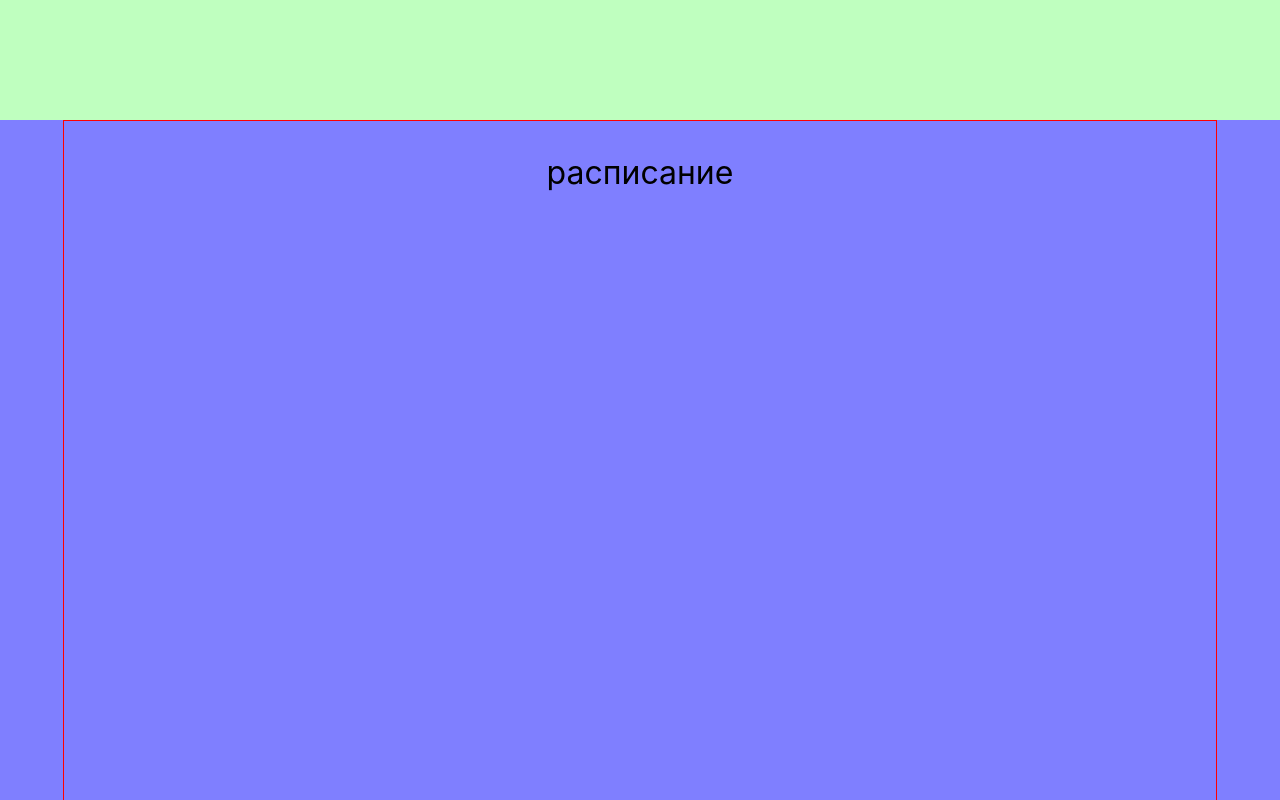
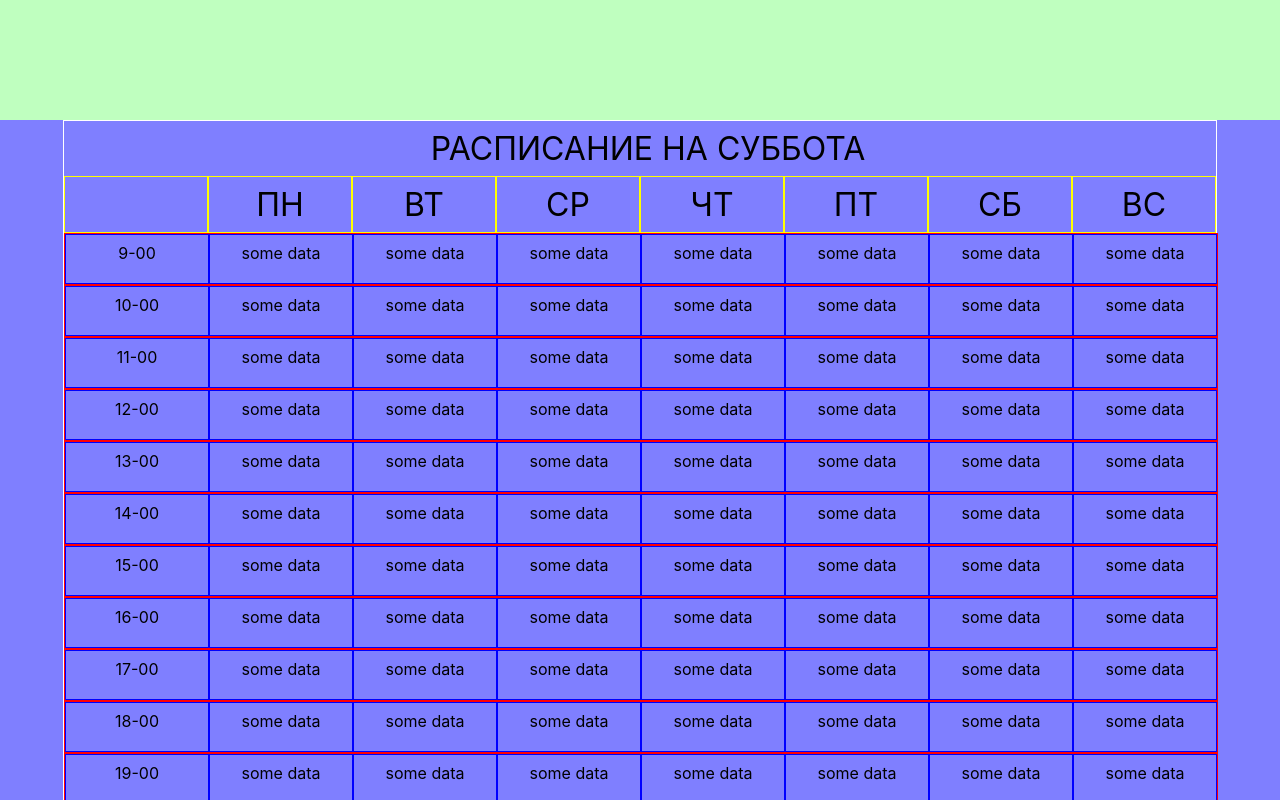
Before and after one commit to mityabeldii/mvJS, a React (Create React App) app in the folder landing-template/: page / in a window 1280 px wide. Shown: the part 2280-3080 px from the top of the page. Built offline with nearby package versions, Linux system fonts and the light colour scheme.

Commit message:
MVJS-8: add schedule table structure

```diff
--- a/landing-template/src/screens.js
+++ b/landing-template/src/screens.js
@@ -68,20 +68,39 @@ const PageVideo = (props) => <LayoutStyle.RectangleBlock bgColorStyle={`rgba(0,2
     <PageVideoStyle.WrapTourWatch />
 </LayoutStyle.RectangleBlock>
 
+// 4 page
+
 // 6 page - Schedule
-const week = ['Пн', 'Вт', 'Ср', 'Чт', 'Пт', 'Сб', 'Вс'];
-// let weekDay = week.map((i) =>
-//     return { <PageScheduleStyle.ScheduleTableHeadItem><p>day</p></PageScheduleStyle.ScheduleTableHeadItem>}
-// );
+const week = ['', 'Пн', 'Вт', 'Ср', 'Чт', 'Пт', 'Сб', 'Вс'];
+const dayTime = ['9-00', '10-00', '11-00', '12-00', '13-00', '14-00', '15-00', '16-00', '17-00', '18-00', '19-00', '20-00', '21-00'];
+/* Элемент шапки таблицы */
+const weekDay = week.map((elem, index) => {
+    return <PageScheduleStyle.ScheduleTableHeadItem key={index}><p>{elem}</p></PageScheduleStyle.ScheduleTableHeadItem>
+});
+/* Формирование таблицы */
+const tableWeek = dayTime.map((row, row_index) => {
+     /* Ряд таблицы */
+    return <PageScheduleStyle.ScheduleTableRow key={row_index}>
+                {
+                    /* Элемент таблицы */
+                    week.map((column, column_index) => {
+                            return <PageScheduleStyle.ScheduleTableItem key={column_index}>
+                                        <p>{ column_index === 0 ? row : `some data` }</p>
+                                </PageScheduleStyle.ScheduleTableItem>
+                            })
+                }
+    </PageScheduleStyle.ScheduleTableRow>
+});
 
+const day = 'суббота';
 const PageSchedule = (props) => <LayoutStyle.RectangleBlock bgColorStyle={`rgba(0,0,255,0.5)`}>
     <PageScheduleStyle.WrapScheduleTable>
-        <p>расписание</p>
+        <p>{`расписание на ${day}`}</p>
         <PageScheduleStyle.ScheduleTableHead>
-
+            {weekDay}
         </PageScheduleStyle.ScheduleTableHead>
         <PageScheduleStyle.ScheduleTable>
-
+            {tableWeek}
         </PageScheduleStyle.ScheduleTable>
     </PageScheduleStyle.WrapScheduleTable>
 </LayoutStyle.RectangleBlock>
--- a/landing-template/src/styled-components/PageScheduleStyle.js
+++ b/landing-template/src/styled-components/PageScheduleStyle.js
@@ -1,6 +1,7 @@
 /*eslint-disable no-unused-vars*/
 import styled from "styled-components";
-// import * as Variables from "./styled-components/VariableStyle";
+import * as Variables from "./VariableStyle";
+console.log(Variables)
 
 export const WrapScheduleTable = styled.section `
     display: flex;
@@ -8,11 +9,13 @@ export const WrapScheduleTable = styled.section `
     justify-content: flex-start;
     width: 90%;
     height: 90%;
-    border: 1px solid red;
+    border: 1px solid ${Variables._$white};
     p {
         width: 100%;
         font-size: 2rem;
         height: auto;
+        margin: 0.5rem;
+        text-transform: uppercase;
         text-align: center;
     }
     @media (min-width: 320px) and (max-width: 768px) {
@@ -31,7 +34,7 @@ export const ScheduleTableHeadItem = styled.div `
     width: calc( 100% / 7 );
     border: 1px solid yellow;
     p {
-
+        margin: 0.5rem;
     }
     @media (min-width: 320px) and (max-width: 768px) {
 
@@ -39,8 +42,34 @@ export const ScheduleTableHeadItem = styled.div `
 
 export const ScheduleTable = styled.div `
     display: flex;
+    flex-direction: column;
     width: 100%;
     @media (min-width: 320px) and (max-width: 768px) {
 
         }`;
+
+export const ScheduleTableRow = styled.div `
+    display: flex;
+    height: 50px;
+    width: 100%;
+    border: 1px solid red;
+    p {
+
+    }
+    @media (min-width: 320px) and (max-width: 768px) {
+
+        }`;
+
+export const ScheduleTableItem = styled.div `
+    display: flex;
+    width: calc( 100% / 8 );
+    border: 1px solid blue;
+    p {
+        margin: 0.5rem;
+        font-size: 1rem;
+        text-transform: lowercase;
+    }
+    @media (min-width: 320px) and (max-width: 768px) {
+
+        }`;
 /*eslint-enable no-unused-vars*/
--- a/landing-template/src/styled-components/VariableStyle.js
+++ b/landing-template/src/styled-components/VariableStyle.js
@@ -1,4 +1,5 @@
 /*eslint-disable no-unused-vars*/
 // colors
 export const _$white = `#ffffff`;
+export const _$black = `#000000`;
 /*eslint-enable no-unused-vars*/
```
